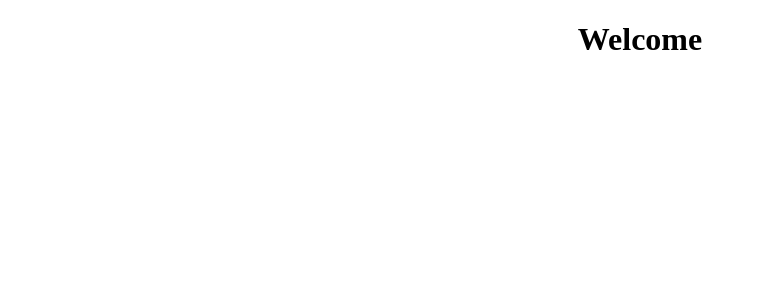
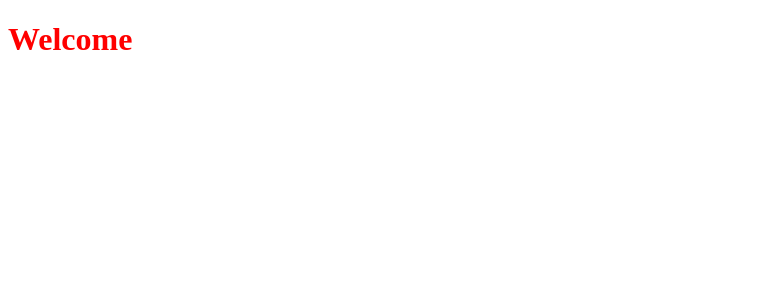
Before and after one commit to alvytsk/webpack5-react-redux-boilerplate, a React app: page / in a window 1280 px wide. Shown: the top 300 px of the page, without its empty margins (0-757 px from the left). Built offline with nearby package versions, Linux system fonts and the light colour scheme.

Commit message:
Styles loaders (css and less) added

```diff
--- a/package.json
+++ b/package.json
@@ -16,6 +16,11 @@
     "@babel/preset-react": "^7.12.13",
     "babel-loader": "^8.2.2",
     "clean-webpack-plugin": "^3.0.0",
+    "css-loader": "^5.0.2",
+    "html-webpack-plugin": "^5.0.0",
+    "less": "^4.1.1",
+    "less-loader": "^8.0.0",
+    "style-loader": "^2.0.0",
     "webpack": "^5.21.2",
     "webpack-cli": "^4.5.0",
     "webpack-dev-server": "^3.11.2"
--- /dev/null
+++ b/src/App.js
@@ -0,0 +1,12 @@
+import React from "react";
+import "./App.less";
+
+const App = () => {
+  return (
+    <div>
+      <h1>Welcome</h1>
+    </div>
+  );
+};
+
+export default App;
--- /dev/null
+++ b/src/App.less
@@ -0,0 +1,3 @@
+h1 {
+  color: red;
+}
--- a/src/index.js
+++ b/src/index.js
@@ -1,12 +1,5 @@
 import React from "react";
 import ReactDOM, { render } from "react-dom";
-
-const App = () => {
-  return (
-    <div style={{ textAlign: "center" }}>
-      <h1>Welcome</h1>
-    </div>
-  );
-};
+import App from "./App";
 
 ReactDOM.render(<App />, document.getElementById("root"));
--- a/webpack.config.js
+++ b/webpack.config.js
@@ -1,11 +1,12 @@
 const { CleanWebpackPlugin } = require("clean-webpack-plugin");
+const HtmlWebpackPlugin = require("html-webpack-plugin");
 
 var path = require("path");
 
 module.exports = {
   entry: "./src/index.js",
   output: {
-    filename: "[name].bundle.js",
+    filename: "[name].[fullhash].js",
     path: path.resolve(__dirname, "dist"),
   },
   module: {
@@ -15,10 +16,14 @@ module.exports = {
         loader: "babel-loader",
         exclude: /node_modules/,
       },
+      {
+        test: /\.(css|less)$/i,
+        use: ["style-loader", "css-loader", "less-loader"],
+      },
     ],
   },
   devServer: {
-    contentBase: path.resolve(__dirname, "public"),
+    contentBase: path.resolve(__dirname, "dist"),
     historyApiFallback: true,
     compress: true,
     port: 3000,
@@ -28,5 +33,6 @@ module.exports = {
   plugins: [
     // ...
     new CleanWebpackPlugin(),
+    new HtmlWebpackPlugin({ template: "./public/index.html" }),
   ],
 };
```
Also changed, not shown: 1 other file (tests, documents, lock files or other folders).
